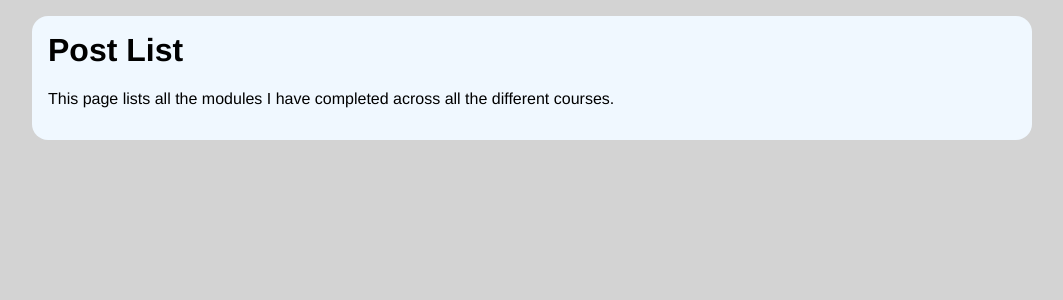
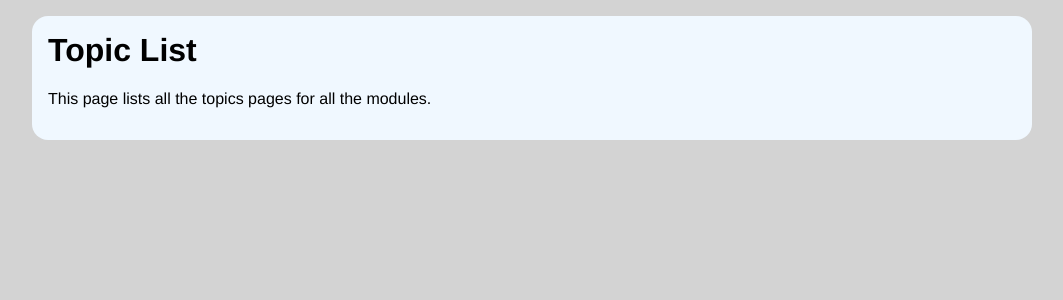
Before and after one commit to timothyf1/cmt120-flask, a Flask app: page /education/topics in a window 1280 px wide. Shown: the part 66-366 px from the top of the page, without its empty margins (108-1171 px from the left). Run offline with Flask 3, Linux system fonts and the light colour scheme; data that the repository does not hold is empty.

Commit message:
Change posts to topics including table name in db

```diff
--- a/portfolio/__init__.py
+++ b/portfolio/__init__.py
@@ -14,15 +14,11 @@ login_manager.init_app(app)
 from . import errors
 from .home.home import bp_home
 from .education.education import bp_education
-# from .modules.modules import bp_modules
-from .post.posts import bp_posts
 from .auth.auth import bp_auth
 from .profile.profile import bp_profile
 
 app.register_blueprint(bp_home)
 app.register_blueprint(bp_education, url_prefix='/education')
-# app.register_blueprint(bp_modules, url_prefix='/module')
-app.register_blueprint(bp_posts, url_prefix='/post')
 app.register_blueprint(bp_auth, url_prefix='/auth')
 app.register_blueprint(bp_profile, url_prefix='/profile')
 
--- a/portfolio/education/education.py
+++ b/portfolio/education/education.py
@@ -1,10 +1,10 @@
 import markdown
 import bleach
 
-from flask import Blueprint, render_template, url_for, redirect
+from flask import Blueprint, render_template, url_for, redirect, request
 from flask_login import login_required
 from .. import db
-from ..models import Course, Module, Post
+from ..models import Course, Module, Topic
 
 from .form import *
 
@@ -12,7 +12,7 @@ bp_education = Blueprint('bp_education', __name__, template_folder='templates',
 allowed_tags = ['a', 'p', 'h1', 'h2', 'h3', 'h4', 'h5', 'h6', 'ol', 'ul', 'li',
                 'code', 'strong', 'blockquote', 'em']
 
-@bp_education.route("/")
+@bp_education.route("/courses")
 def course_list():
     courses = Course.query.all()
     return render_template('courses/course-list.html',title='Education', courses=courses)
@@ -79,7 +79,7 @@ def module_list():
 @bp_education.route("/module/<string:code>")
 def module_page(code):
     module = Module.query.filter_by(code=code).first_or_404()
-    return render_template('modules/module-posts.html', title='module.name', module=module)
+    return render_template('modules/module-topics.html', title='module.name', module=module)
 
 @bp_education.route("/course/<string:course>/new-module", methods=['GET', 'POST'])
 @login_required
@@ -134,75 +134,75 @@ def delete_module(code):
     return render_template('modules/delete-module.html', title='Delete a module', form=form, module=module)
 
 @bp_education.route("/topics")
-def posts_list():
-    posts = Post.query.all()
-    return render_template('topics/topic-list.html',title='Topics', posts=posts)
+def topics_list():
+    topics = Topic.query.all()
+    return render_template('topics/topic-list.html',title='Topics', topics=topics)
 
 @bp_education.route("/topic/<string:title>")
-def view_post(title):
-    post = Post.query.filter_by(title=title).first_or_404()
-    content = bleach.clean(markdown.markdown(post.content), tags=allowed_tags)
-    return render_template('topics/topic-view.html', title=post.title, post=post, content=content)
+def view_topic(title):
+    topic = Topic.query.filter_by(title=title).first_or_404()
+    content = bleach.clean(markdown.markdown(topic.content), tags=allowed_tags)
+    return render_template('topics/topic-view.html', title=topic.title, topic=topic, content=content)
 
-@bp_education.route("/module/<string:module_code>/new-post", methods=['GET', 'POST'])
+@bp_education.route("/module/<string:module_code>/new-topic", methods=['GET', 'POST'])
 @login_required
-def new_post(module_code):
+def new_topic(module_code):
     module = Module.query.filter_by(code=module_code).first_or_404()
-    form = New_post()
+    form = New_Topic()
 
     if form.validate_on_submit():
-        check_title = Post.query.filter_by(title=form.title.data).first()
+        check_title = Topic.query.filter_by(title=form.title.data).first()
         if check_title is None:
-            post = Post(
+            topic = Topic(
                 title = form.title.data,
                 content = form.content.data,
                 author_id = current_user.id,
                 module = module
             )
-            db.session.add(post)
+            db.session.add(topic)
             db.session.commit()
-            return redirect(url_for('bp_education.view_post', title=post.title))
+            return redirect(url_for('bp_education.view_topic', title=topic.title))
         form.title.errors = ["This title has been used, please enter a different title"]
     return render_template('topics/new-topic.html', title='New topic', form=form, module=module)
 
 @bp_education.route("/topic/<string:title>/edit", methods=['GET', 'POST'])
 @login_required
-def edit_post(title):
-    post = Post.query.filter_by(title=title).first_or_404()
+def edit_topic(title):
+    topic = Topic.query.filter_by(title=title).first_or_404()
 
-    form = Edit_post()
+    form = Edit_Topic()
 
     if form.validate_on_submit():
-        if post.title != form.title.data:
-            check_title = Post.query.filter_by(title=form.title.data).first()
+        if topic.title != form.title.data:
+            check_title = Topic.query.filter_by(title=form.title.data).first()
         else:
             check_title = None
         if check_title is None:
-            post.title = form.title.data
-            post.content = form.content.data
+            topic.title = form.title.data
+            topic.content = form.content.data
             db.session.commit()
-            return redirect(url_for('bp_education.view_post', title=post.title))
+            return redirect(url_for('bp_education.view_topic', title=topic.title))
         form.title.errors = ["This title has been used, please enter a different title"]
     else:
-        form.title.data = post.title
-        form.content.data = post.content
+        form.title.data = topic.title
+        form.content.data = topic.content
 
-    return render_template('topics/edit-topic.html', title='Edit topic', form=form, post=post)
+    return render_template('topics/edit-topic.html', title='Edit topic', form=form, topic=topic)
 
 @bp_education.route("/topic/<string:title>/delete", methods=['GET', 'POST'])
 @login_required
-def delete_post(title):
-    post = Post.query.filter_by(title=title).first_or_404()
-    form = Delete_Post()
+def delete_topic(title):
+    topic = Topic.query.filter_by(title=title).first_or_404()
+    form = Delete_Topic()
     if form.validate_on_submit():
-        db.session.delete(post)
+        db.session.delete(topic)
         db.session.commit()
-        return redirect(url_for('bp_education.posts_list'))
+        return redirect(url_for('bp_education.topics_list'))
 
-    return render_template('topics/delete-topic.html', title='Delete topic', form=form, post=post)
+    return render_template('topics/delete-topic.html', title='Delete topic', form=form, topic=topic)
 
 @bp_education.route("/topics/preview", methods=['POST'])
-@bp_education.route("/topic/<string:title>/preview", methods=['POST'])
+@bp_education.route("/module/<string:title>/preview", methods=['POST'])
 def preview(title):
     mkd = request.json['markdown']
     title = f"<h1>{request.json['title']}</h1>"
--- a/portfolio/education/templates/courses/course-modules.html
+++ b/portfolio/education/templates/courses/course-modules.html
@@ -11,7 +11,7 @@
 <p>During this course I have taken the following modules:</p>
 <ul>
     {% for module in course.modules %}
-    <li><a href="{{ url_for('bp_education.module_page', code=module.code) }}">{{ module.name }}</a></li>
+    <li><a href="{{ url_for('bp_education.module_page', code=module.code) }}">{{ module.code }} - {{ module.name }}</a></li>
     {% endfor %}
 </ul>
 {% endblock content %}
--- a/portfolio/education/templates/courses/delete-course.html
+++ b/portfolio/education/templates/courses/delete-course.html
@@ -1,7 +1,7 @@
 {% extends "content.html" %}
 
 {% block content %}
-<h1>Delete course {{ course.name }}</h1>
+<h1>Delete {{ course.name }}</h1>
 
 <form method="POST" action="">
     {{ form.csrf_token }}
--- a/portfolio/education/templates/courses/edit-course.html
+++ b/portfolio/education/templates/courses/edit-course.html
@@ -2,7 +2,7 @@
 
 {% block content %}
 <div class="heading right-link">
-    <h1>Edit course {{ course.name }}</h1>
+    <h1>Edit {{ course.name }}</h1>
     <a href="{{ url_for('bp_education.delete_course', name=course.name) }}" class="button">Delete Course</a>
 </div>
 
--- a/portfolio/education/templates/courses/new-course.html
+++ b/portfolio/education/templates/courses/new-course.html
@@ -1,7 +1,7 @@
 {% extends "content.html" %}
 
 {% block content %}
-<h1>Add a New Course</h1>
+<h1>New course</h1>
 
 <form method="POST" action="">
     {{ form.csrf_token }}
--- a/portfolio/education/templates/modules/delete-module.html
+++ b/portfolio/education/templates/modules/delete-module.html
@@ -1,7 +1,7 @@
 {% extends "content.html" %}
 
 {% block content %}
-<h1>Delete module {{ module.name }}</h1>
+<h1>Delete {{ module.name }}</h1>
 
 <form method="POST" action="">
     {{ form.csrf_token }}
--- a/portfolio/education/templates/modules/edit-module.html
+++ b/portfolio/education/templates/modules/edit-module.html
@@ -2,7 +2,7 @@
 
 {% block content %}
 <div class="heading right-link">
-    <h1>Edit module {{ module.name }}</h1>
+    <h1>Edit {{ module.name }}</h1>
     <a href="{{ url_for('bp_education.delete_module', code=module.code) }}" class="button">Delete Module</a>
 </div>
 
--- a/portfolio/education/templates/modules/new-module.html
+++ b/portfolio/education/templates/modules/new-module.html
@@ -1,7 +1,7 @@
 {% extends "content.html" %}
 
 {% block content %}
-<h1>Add a New Module for {{ course.name }}</h1>
+<h1>New module for {{ course.name }}</h1>
 
 <form method="POST" action="">
     {{ form.csrf_token }}
--- a/portfolio/education/templates/topics/delete-topic.html
+++ b/portfolio/education/templates/topics/delete-topic.html
@@ -1,7 +1,7 @@
 {% extends "content.html" %}
 
 {% block content %}
-<h1>Delete post {{ post.title }}</h1>
+<h1>Delete {{ topic.title }}</h1>
 
 <form method="POST" action="">
     {{ form.csrf_token }}
--- a/portfolio/education/templates/topics/edit-topic.html
+++ b/portfolio/education/templates/topics/edit-topic.html
@@ -2,8 +2,8 @@
 
 {% block content %}
 <div class="heading right-link">
-    <h1>Edit Post {{ post.title }}</h1>
-    <a href="{{ url_for('bp_education.delete_post', title=post.title) }}" class="button">Delete Post</a>
+    <h1>Edit {{ topic.title }}</h1>
+    <a href="{{ url_for('bp_education.delete_topic', title=topic.title) }}" class="button">Delete Topic</a>
 </div>
 
 <form method="POST" action="">
@@ -41,7 +41,7 @@
             <input type="button" id="preview" value="Preview">
         </div>
     </form>
-    <script src="{{ url_for('bp_education.static',filename='preview.js') }}"></script>
+    <script src="{{ url_for('bp_education.static',filename='topics/preview.js') }}"></script>
 
 {% endblock content %}
 
--- a/portfolio/education/templates/topics/new-topic.html
+++ b/portfolio/education/templates/topics/new-topic.html
@@ -1,7 +1,7 @@
 {% extends "content.html" %}
 
 {% block content %}
-<h1>Add a New Post for {{ module.name }}</h1>
+<h1>New topic for {{ module.name }}</h1>
 
 <form method="POST" action="">
     {{ form.csrf_token }}
@@ -38,7 +38,7 @@
             <input type="button" id="preview" value="Preview">
         </div>
     </form>
-    <script src="{{ url_for('bp_education.static',filename='preview.js') }}"></script>
+    <script src="{{ url_for('bp_education.static',filename='topics/preview.js') }}"></script>
 {% endblock content %}
 
 {% block preview %}
--- a/portfolio/education/templates/topics/topic-list.html
+++ b/portfolio/education/templates/topics/topic-list.html
@@ -1,10 +1,10 @@
 {% extends "content.html" %}
 {% block content %}
-<h1>Post List</h1>
-<p>This page lists all the modules I have completed across all the different courses.</p>
+<h1>Topic List</h1>
+<p>This page lists all the topics pages for all the modules.</p>
 <ul>
-    {% for post in posts %}
-    <li><a href="{{ url_for('bp_education.view_post', title=post.title) }}">{{ post.title }}</a></li>
+    {% for topic in topics %}
+    <li><a href="{{ url_for('bp_education.view_topic', title=topic.title) }}">{{ topic.title }}</a></li>
     {% endfor %}
 </ul>
 {% endblock content %}
--- a/portfolio/education/templates/topics/topic-view.html
+++ b/portfolio/education/templates/topics/topic-view.html
@@ -1,9 +1,9 @@
 {% extends "content.html" %}
 {% block content %}
 <div class="heading right-link">
-    <h1>{{ post.title }}</h1>
+    <h1>{{ topic.title }}</h1>
     {% if current_user.is_authenticated %}
-    <a href="{{ url_for('bp_education.edit_post', title=post.title) }}" class="button">Edit Post</a>
+    <a href="{{ url_for('bp_education.edit_topic', title=topic.title) }}" class="button">Edit Topic</a>
     {% endif %}
 </div>
 {{ content|safe }}
--- a/portfolio/templates/layout.html
+++ b/portfolio/templates/layout.html
@@ -33,7 +33,7 @@
                 <a href="{{ url_for('bp_home.home') }}">Home</a>
                 <a href="{{ url_for('bp_education.course_list') }}">Courses List</a>
                 <a href="{{ url_for('bp_education.module_list') }}">Module List</a>
-                <a href="{{ url_for('bp_education.posts_list') }}">Topic List</a>
+                <a href="{{ url_for('bp_education.topics_list') }}">Topic List</a>
             </nav>
             <nav class="user-nav">
                 {% if current_user.is_authenticated %}
```
Also changed, not shown: portfolio/education/form.py (+6 -6 lines), portfolio/education/templates/modules/module-posts.html (deleted, +0 -18 lines), portfolio/education/templates/modules/module-topics.html (added, +20 -0 lines), portfolio/models.py (+4 -4 lines), portfolio/education/templates/modules/module-list.html (line endings or trailing spaces).
